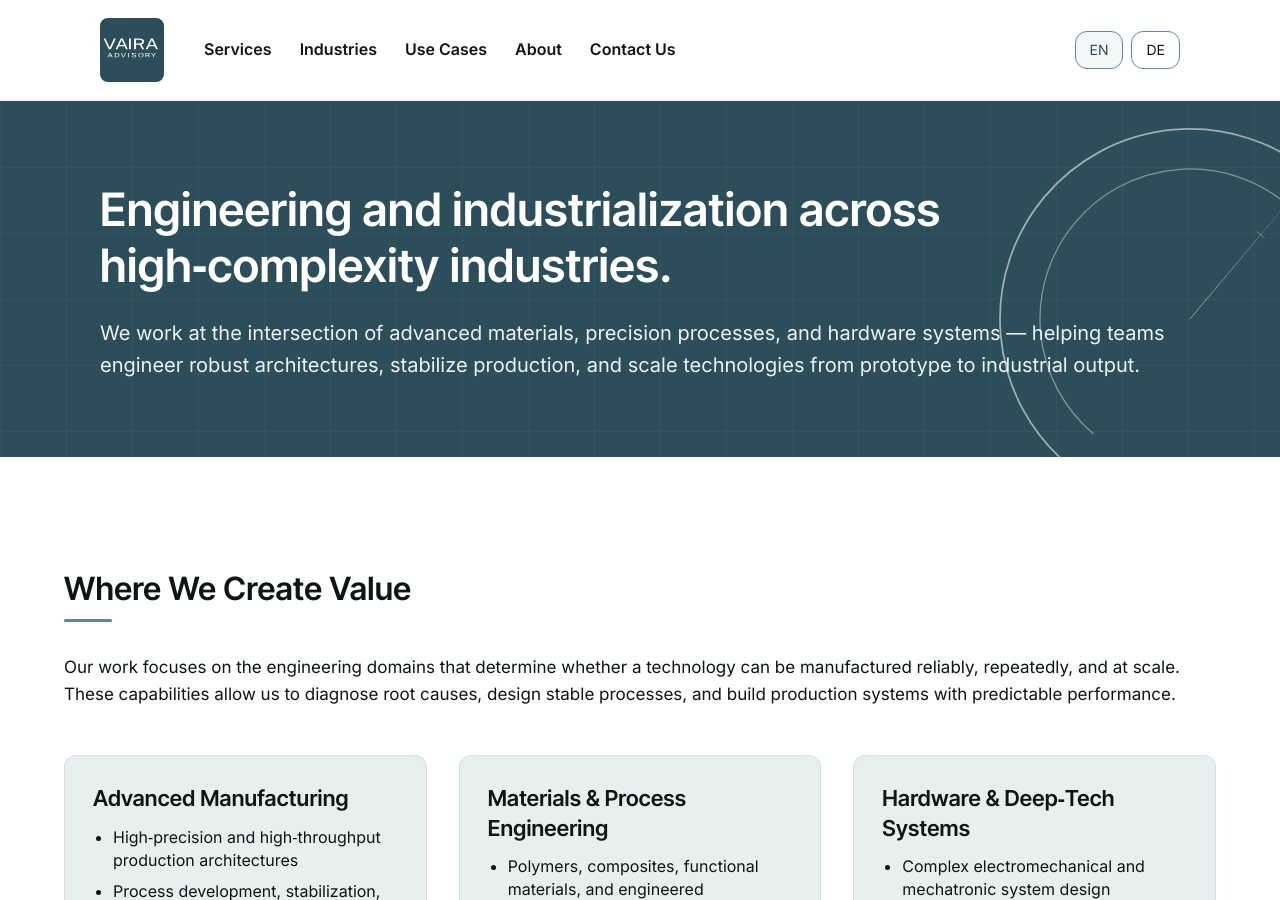
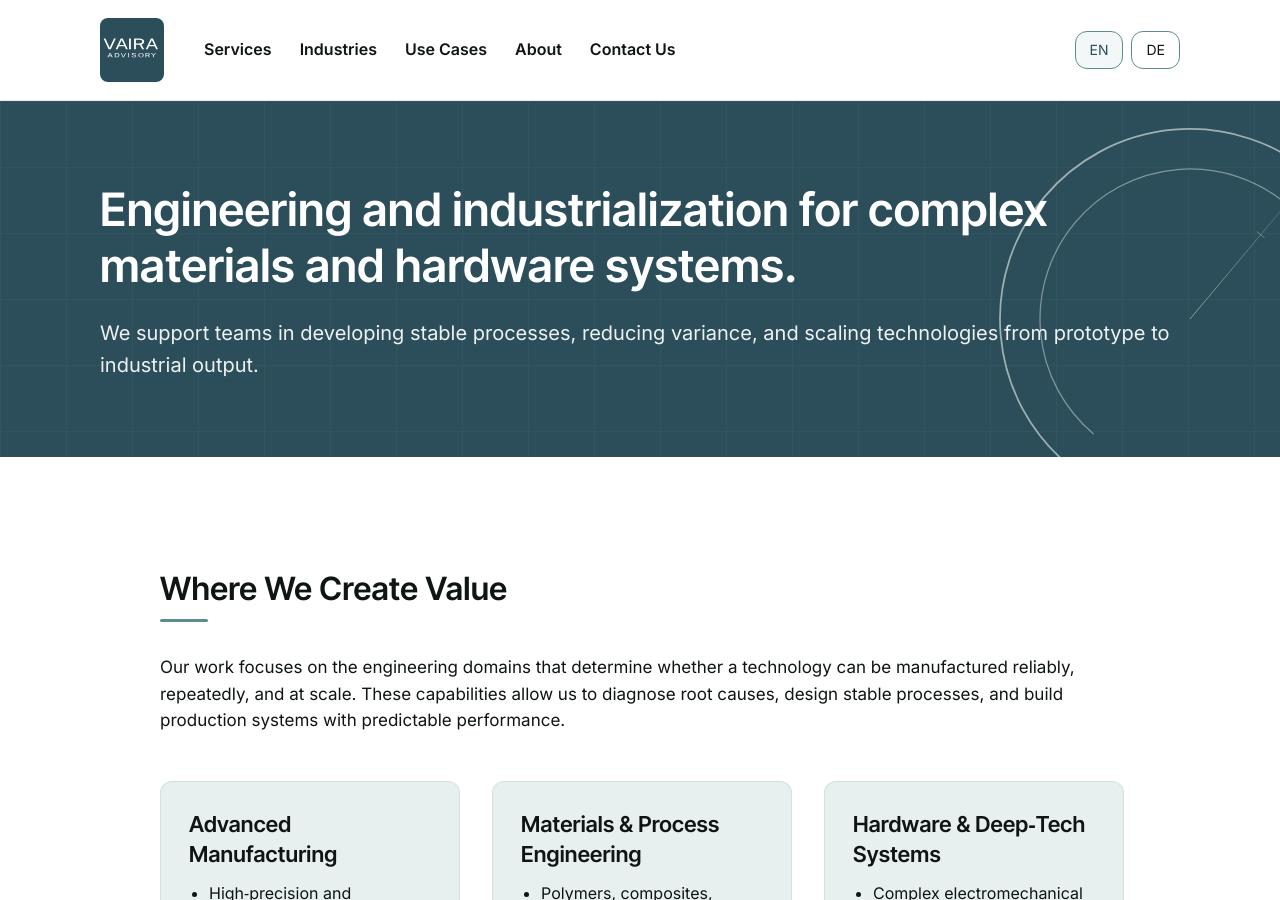
Before and after one commit to raphaelheeb/vaira-advisory, a Jekyll site: the page built from industries/index.html, in a window 1280 px wide and 900 px high. Built offline with Jekyll 4.4.1, drawn with Linux system fonts in a browser that asks for light colours.

Commit message:
Update index.html

```diff
--- a/industries/index.html
+++ b/industries/index.html
@@ -9,9 +9,9 @@
 <!-- HERO -->
 <section id="hero" class="hero hero--clean">
   <div class="content-wrapper">
-    <h1 class="hero-title">Engineering and industrialization across high‑complexity industries.</h1>
+    <h1 class="hero-title">Engineering and industrialization for complex materials and hardware systems.</h1>
     <p class="hero-sub">
-      We work at the intersection of advanced materials, precision processes, and hardware systems — helping teams engineer robust architectures, stabilize production, and scale technologies from prototype to industrial output.
+      We support teams in developing stable processes, reducing variance, and scaling technologies from prototype to industrial output.
     </p>
   </div>
 
@@ -56,13 +56,13 @@
 
 <!-- WHERE WE CREATE VALUE -->
 <section id="services" class="section">
-  <div class="content-wrapper wrapper--wide">
+  <div class="content-wrapper wrapper--narrow">
     <h2>Where We Create Value</h2>
     <p>
       Our work focuses on the engineering domains that determine whether a technology can be manufactured reliably, repeatedly, and at scale. These capabilities allow us to diagnose root causes, design stable processes, and build production systems with predictable performance.
     </p>
 
-    <div class="card-grid" style="grid-template-columns: repeat(3, minmax(360px, 1fr)); gap: 32px; margin-top: 48px;">
+    <div class="card-grid" style="grid-template-columns: repeat(3, minmax(300px, 1fr)); gap: 32px; margin-top: 48px;">
       <div class="card">
         <h3>Advanced Manufacturing</h3>
         <ul>
@@ -142,19 +142,14 @@
         </div>
       </div>
 
-      <!-- INDUSTRIAL & AUTOMATION (UPDATED) -->
+      <!-- INDUSTRIAL & AUTOMATION -->
       <div class="feature-block">
         <div class="feature-block-icon">
           <svg width="64" height="64" viewBox="0 0 64 64" fill="none">
-            <!-- Outer loop -->
             <rect x="10" y="16" width="44" height="32" rx="6"
                   stroke="#5F8A8E" stroke-width="2.25" fill="none"/>
-
-            <!-- Inner rectangle (from Consumer icon proportions) -->
             <rect x="18" y="22" width="28" height="20" rx="4"
                   fill="rgba(201,220,220,0.38)"/>
-
-            <!-- Feedback node -->
             <circle cx="54" cy="32" r="5"
                     fill="rgba(201,220,220,0.38)" stroke="#5F8A8E" stroke-width="2.25"/>
           </svg>
@@ -183,23 +178,16 @@
         </div>
       </div>
 
-      <!-- CONSUMER & PERFORMANCE PRODUCTS (NEW ICON) -->
+      <!-- CONSUMER & PERFORMANCE PRODUCTS -->
       <div class="feature-block">
         <div class="feature-block-icon">
           <svg width="64" height="64" viewBox="0 0 64 64" fill="none">
-            <!-- Outer enclosure -->
             <rect x="8" y="14" width="48" height="36" rx="6"
                   stroke="#5F8A8E" stroke-width="2.25" fill="none"/>
-
-            <!-- Mid enclosure -->
             <rect x="14" y="20" width="36" height="24" rx="5"
                   stroke="#5F8A8E" stroke-width="2.25" fill="none"/>
-
-            <!-- Inner filled core -->
             <rect x="20" y="26" width="24" height="12" rx="4"
                   fill="rgba(201,220,220,0.38)"/>
-
-            <!-- Tolerance indicator -->
             <line x1="46" y1="18" x2="56" y2="12"
                   stroke="#5F8A8E" stroke-width="2.25" stroke-linecap="round"/>
           </svg>
@@ -210,25 +198,19 @@
         </div>
       </div>
 
-      <!-- EMERGING DEEP-TECH VENTURES (NEW TECHNICAL SPIRAL ICON) -->
+      <!-- EMERGING DEEP-TECH VENTURES (OPTION A) -->
       <div class="feature-block">
         <div class="feature-block-icon">
           <svg width="64" height="64" viewBox="0 0 64 64" fill="none">
-            <!-- Boundary ring -->
             <circle cx="32" cy="32" r="20"
                     stroke="#5F8A8E" stroke-width="2.25" fill="none"/>
-
-            <!-- Iterative geometric spiral
-            <path d="M32 12
-                     C20 12, 20 28, 32 28
-                     C44 28, 44 40, 32 40
-                     C24 40, 24 48, 32 48"
+            <path d="M16 20 L32 32 L48 20"
                   stroke="#5F8A8E" stroke-width="2.25"
-                  stroke-linecap="round" fill="none"/>  -->
-
-            <!-- Convergence platform -->
-            <rect x="28" y="28" width="8" height="8" rx="2"
+                  stroke-linecap="round" stroke-linejoin="round"/>
+            <rect x="26" y="32" width="12" height="8" rx="2"
                   fill="rgba(201,220,220,0.38)" stroke="#5F8A8E" stroke-width="2.25"/>
+            <circle cx="32" cy="32" r="4"
+                    fill="rgba(201,220,220,0.38)" stroke="#5F8A8E" stroke-width="2.25"/>
           </svg>
         </div>
         <div>
@@ -241,13 +223,11 @@
   </div>
 </section>
 
-
-
 <!-- WHY CROSS-INDUSTRY EXPERIENCE MATTERS -->
 <section id="industries-why" class="section">
   <div class="content-wrapper wrapper--narrow">
 
-    <div class="industries-why-inner">
+    <div class="industries-why-inner" style="align-items: flex-start; gap: 48px;">
 
       <div class="industries-why-text">
         <h2>Why Cross‑Industry Experience Matters</h2>
@@ -259,138 +239,15 @@
         </p>
       </div>
 
-      <div class="industries-why-illustration">
+      <div class="industries-why-illustration" style="flex: 0 0 520px;">
         <div class="illustration-container">
+          <!-- (SVG unchanged, only container size increased) -->
           <svg viewBox="240 120 480 480"
-     xmlns="http://www.w3.org/2000/svg"
-     preserveAspectRatio="xMidYMid meet"
-     role="img" aria-labelledby="title desc">
-
-  <title id="title">Cross‑industry engineered VAIRA illustration</title>
-  <desc id="desc">
-    Circle divided into four orthogonal segments. Three segments contain minimal
-    engineered micro‑illustrations (dot grid, layered structure, branched process flow),
-    the fourth is intentionally empty. All motifs sit inside an inner circle.
-  </desc>
-
-  <!-- Outer circle -->
-  <circle cx="480" cy="360" r="220"
-          fill="none"
-          stroke="#2B4E5A"
-          stroke-width="3"/>
-
-  <!-- Inner content boundary -->
-  <circle cx="480" cy="360" r="150"
-          fill="none"
-          stroke="#C9DCDC"
-          stroke-width="2"/>
-
-  <!-- Segment backgrounds -->
-  <path d="M480 360 L480 210 A150 150 0 0 0 330 360 Z"
-        fill="#C9DCDC" opacity="0.22"/>
-  <path d="M480 360 L630 360 A150 150 0 0 0 480 210 Z"
-        fill="#C9DCDC" opacity="0.22"/>
-  <path d="M480 360 L480 510 A150 150 0 0 0 630 360 Z"
-        fill="#C9DCDC" opacity="0.22"/>
-
-  <!-- Construction lines -->
-  <line x1="300" y1="360" x2="660" y2="360"
-        stroke="#5F8A8E" stroke-width="2"
-        stroke-dasharray="6 6" stroke-linecap="round"/>
-  <line x1="480" y1="180" x2="480" y2="540"
-        stroke="#5F8A8E" stroke-width="2"
-        stroke-dasharray="6 6" stroke-linecap="round"/>
-
-  <!-- ========================= -->
-  <!-- SEGMENT 1: TOP-LEFT      -->
-  <!-- Dot grid                 -->
-  <!-- ========================= -->
-  <g fill="#2B4E5A">
-    <circle cx="420" cy="300" r="4"/>
-    <circle cx="440" cy="300" r="4"/>
-    <circle cx="460" cy="300" r="4"/>
-
-    <circle cx="420" cy="320" r="4"/>
-    <circle cx="440" cy="320" r="4"/>
-    <circle cx="460" cy="320" r="4"/>
-
-    <circle cx="420" cy="340" r="4"/>
-    <circle cx="440" cy="340" r="4"/>
-    <circle cx="460" cy="340" r="4"/>
-  </g>
-
-<!-- ========================= -->
-<!-- SEGMENT 2: TOP-RIGHT     -->
-<!-- Layered structure (scaled 15% + aligned left edge to x=490) -->
-<!-- ========================= -->
-
-<!-- New transform:
-     1. Scale by 1.15
-     2. Move motif so its left edge = 490
-     Original block left edge = 490 before scaling
-     After scaling, width expands, so we shift left by (scaled_width - original_width)/2
--->
-
-<g transform="translate(533,318) scale(1.15) translate(-520,-320)">
-  <!-- Background block -->
-  <rect x="490" y="298" width="60" height="48"
-        rx="6" ry="6"
-        fill="#5F8A8E"/>
-
-  <!-- Layer 1 -->
-  <rect x="498" y="304" width="44" height="8"
-        rx="4" ry="4"
-        fill="#FFFFFF"
-        stroke="#2B4E5A"
-        stroke-width="2"/>
-
-  <!-- Layer 2 -->
-  <rect x="498" y="318" width="44" height="8"
-        rx="4" ry="4"
-        fill="#FFFFFF"
-        stroke="#2B4E5A"
-        stroke-width="2"/>
-  <line x1="508" y1="322" x2="530" y2="322"
-        stroke="#2B4E5A" stroke-width="1.5"/>
-
-  <!-- Layer 3 -->
-  <rect x="498" y="332" width="44" height="8"
-        rx="4" ry="4"
-        fill="#FFFFFF"
-        stroke="#2B4E5A"
-        stroke-width="2"/>
-  <g fill="#2B4E5A">
-    <circle cx="508" cy="336" r="2"/>
-    <circle cx="520" cy="336" r="2"/>
-    <circle cx="532" cy="336" r="2"/>
-  </g>
-</g>
-
-  <!-- ========================= -->
-  <!-- SEGMENT 3: BOTTOM-RIGHT  -->
-  <!-- Mirrored curved branching -->
-  <!-- ========================= -->
-  <g transform="translate(20, 0)">
-    <g stroke="#2B4E5A" stroke-width="3" stroke-linecap="round" fill="none">
-      <path d="M520 400 Q500 420 480 440"/>
-      <path d="M520 400 Q540 420 560 440"/>
-    </g>
-
-    <g stroke="#2B4E5A" stroke-width="3" fill="#FFFFFF">
-      <circle cx="520" cy="400" r="10"/>
-      <circle cx="480" cy="440" r="10"/>
-      <circle cx="560" cy="440" r="10"/>
-    </g>
-  </g>
-
-  <!-- Process arc -->
-  <path d="M360 360 A120 120 0 0 1 520 260"
-        fill="none"
-        stroke="#2B4E5A"
-        stroke-width="3"
-        stroke-linecap="round"/>
-
-</svg>
+               xmlns="http://www.w3.org/2000/svg"
+               preserveAspectRatio="xMidYMid meet"
+               role="img" aria-labelledby="title desc">
+            <!-- SVG content unchanged -->
+          </svg>
         </div>
       </div>
 
```
